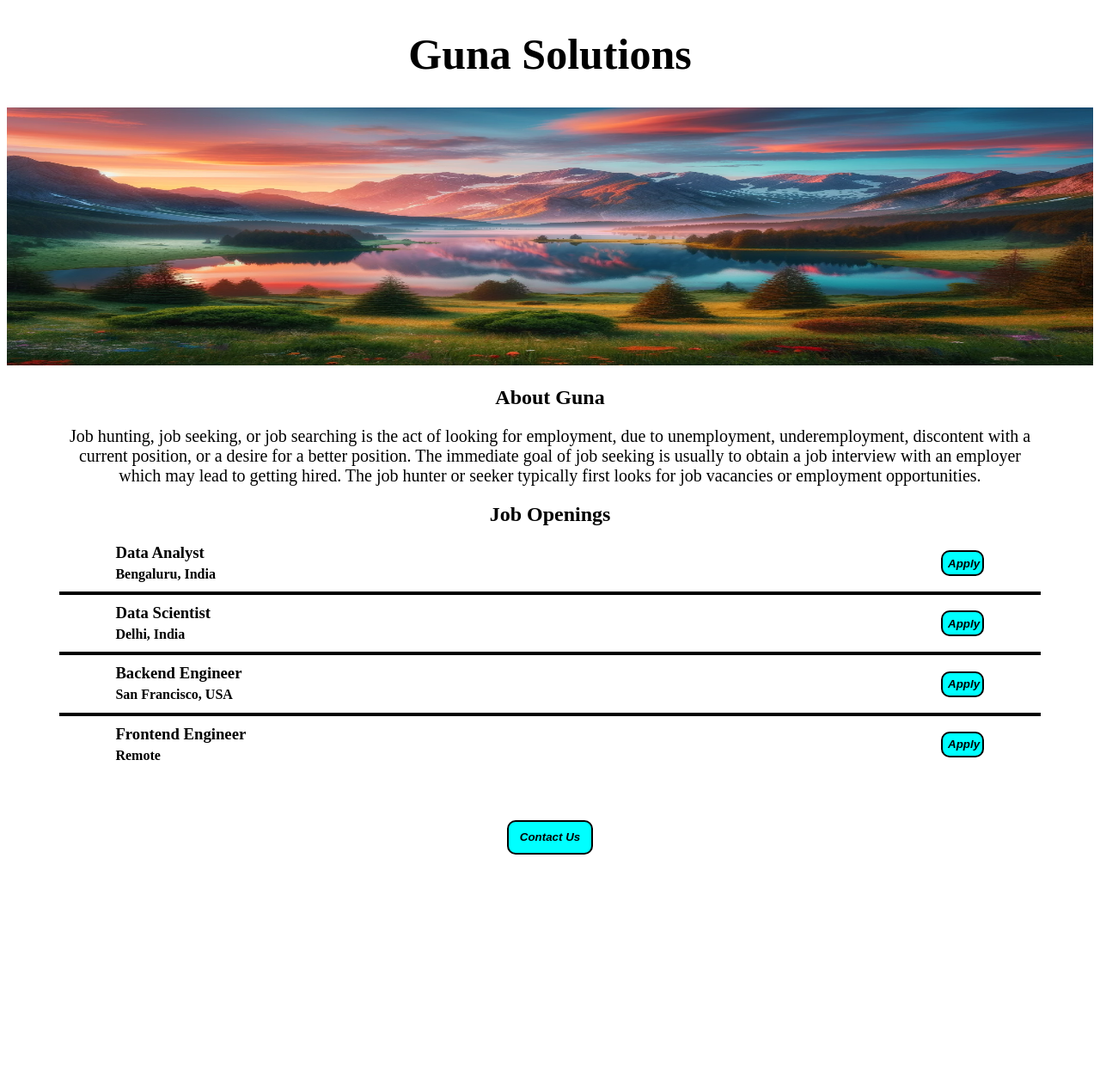
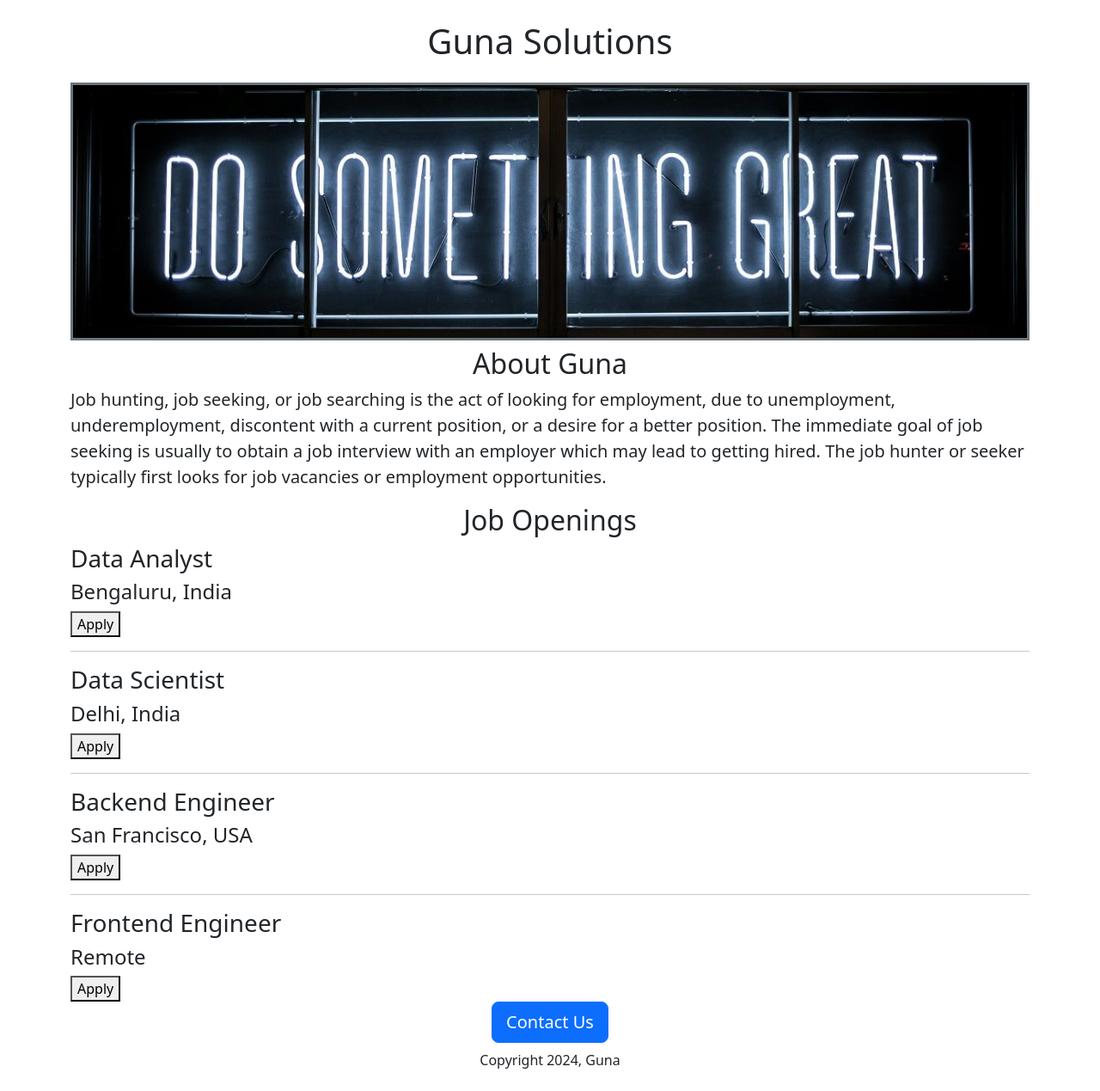
Before and after one commit to guna59129/My_First_Website, a Flask app: page / in a window 1280 px wide. Shown: the whole page at 86% size. Before the commit the page ends 994 px from the top, so only its background shows below. Run offline with Flask 3, Linux system fonts and the light colour scheme.

Commit message:
Added Bootstrap

```diff
--- a/static/home.css
+++ /dev/null
@@ -1,58 +0,0 @@
-.headingtitle{
-  text-align:center;
-  font-size: 50px;
-}
-.himage{
-  height:300px;
-  width:100%;
-}
-h2{
-  text-align:center;
-}
-.desc{
-  text-align:center;
-  padding-left:5%;
-  padding-right:5%;
-  font-size:20px;
-  font-weight:larger;
-}
-h3 {
-  padding-left: 10%;
-  margin-top: 10px;
-  margin-bottom: 5px;
-}
-h4 {
-  padding-left: 10%;
-  margin-top: 5px;
-}
-hr {
-  width: 90%;
-  border: 2px solid black;
-  margin-top: -40px;
-}
-.apply{
-  position:relative;
-  top:-58px;
-  left:86%;
-  border:2px solid black;
-  font-style: italic;
-  font-weight:bolder;
-  height:30px;
-  width:50px;
-  border-radius:10px;
-  background-color:cyan;
-  cursor:pointer;
-}
-.contact {
-  text-align: center;
-  display: block;
-  margin: 15px auto 0 auto;
-  border: 2px solid black;
-  font-style: italic;
-  font-weight: bolder;
-  height: 40px;
-  width: 100px;
-  border-radius: 10px;
-  background-color: cyan;
-  cursor: pointer;
-}
--- a/templates/home.html
+++ b/templates/home.html
@@ -1,39 +1,44 @@
 <!DOCTYPE html>
 <html>
   <head>
-    <fa-icon icon="fa-solid fa-house-chimney"></fa-icon>
+    <meta name="viewport" content="width=device-width, initial-scale=1">
+    <meta charset="utf-8">
     <title>My Web Page</title>
-    <link rel="stylesheet" href="static/home.css">
+    <link href="https://cdn.jsdelivr.net/npm/bootstrap@5.3.3/dist/css/bootstrap.min.css" rel="stylesheet" integrity="sha384-QWTKZyjpPEjISv5WaRU9OFeRpok6YctnYmDr5pNlyT2bRjXh0JMhjY6hW+ALEwIH" crossorigin="anonymous">
+    <style>
+      #banner{
+        height:300px;
+        width:100%;
+        object-fit:cover;
+      }
+    </style>
   </head>
   <body>
-    <h1 class="headingtitle">Guna Solutions</h1>
-    <div>
-      <img src="static/Scenary.png" alt="Image" class="himage">
-    </div>
-    <div>
-      <h2 class="about">About Guna</h2>
-      <p class="desc">Job hunting, job seeking, or job searching is the act of looking for employment, due to unemployment, underemployment, discontent with a current position, or a desire for a better position. The immediate goal of job seeking is usually to obtain a job interview with an employer which may lead to getting hired. The job hunter or seeker typically first looks for job vacancies or employment opportunities.</p>
-    </div>
-    <div>
-      <h2>Job Openings</h2>
+    <div class="container">
+      <h1 class="text-center mt-4 mb-4">Guna Solutions</h1>
+      <img class="img-fluid border border-3 border border-secondary" src="static/banner.jpg" alt="Image" id="banner">
+      <h2 class="text-center mt-2 mb-2">About Guna</h2>
+      <p class="lead">Job hunting, job seeking, or job searching is the act of looking for employment, due to unemployment, underemployment, discontent with a current position, or a desire for a better position. The immediate goal of job seeking is usually to obtain a job interview with an employer which may lead to getting hired. The job hunter or seeker typically first looks for job vacancies or employment opportunities.</p>
+      <h2 class="text-center mt-2 mb-2">Job Openings</h2>
       <h3>Data Analyst</h3>
       <h4>Bengaluru, India</h4>
-      <button class="apply">Apply</button>
+      <button>Apply</button>
       <hr>
       <h3>Data Scientist</h3>
       <h4>Delhi, India</h4>
-      <button class="apply">Apply</button>
+      <button>Apply</button>
       <hr>
       <h3>Backend Engineer</h3>
       <h4>San Francisco, USA</h4>
-      <button class="apply">Apply</button>
+      <button>Apply</button>
       <hr>
       <h3>Frontend Engineer</h3>
       <h4>Remote</h4>
-      <button class="apply">Apply</button>
-    </div>
-    <div>
-      <button class="contact">Contact Us</button>
+      <button>Apply</button>
+      <div class="text-center mb-4">
+        <button class="btn btn-primary btn-lg">Contact Us</button>
+        <p class="mt-2">Copyright 2024, Guna</p>
+      </div>
     </div>
   </body>
 </html>
```
Also changed, not shown: static/Scenary.png (deleted), static/banner.jpg (added).
